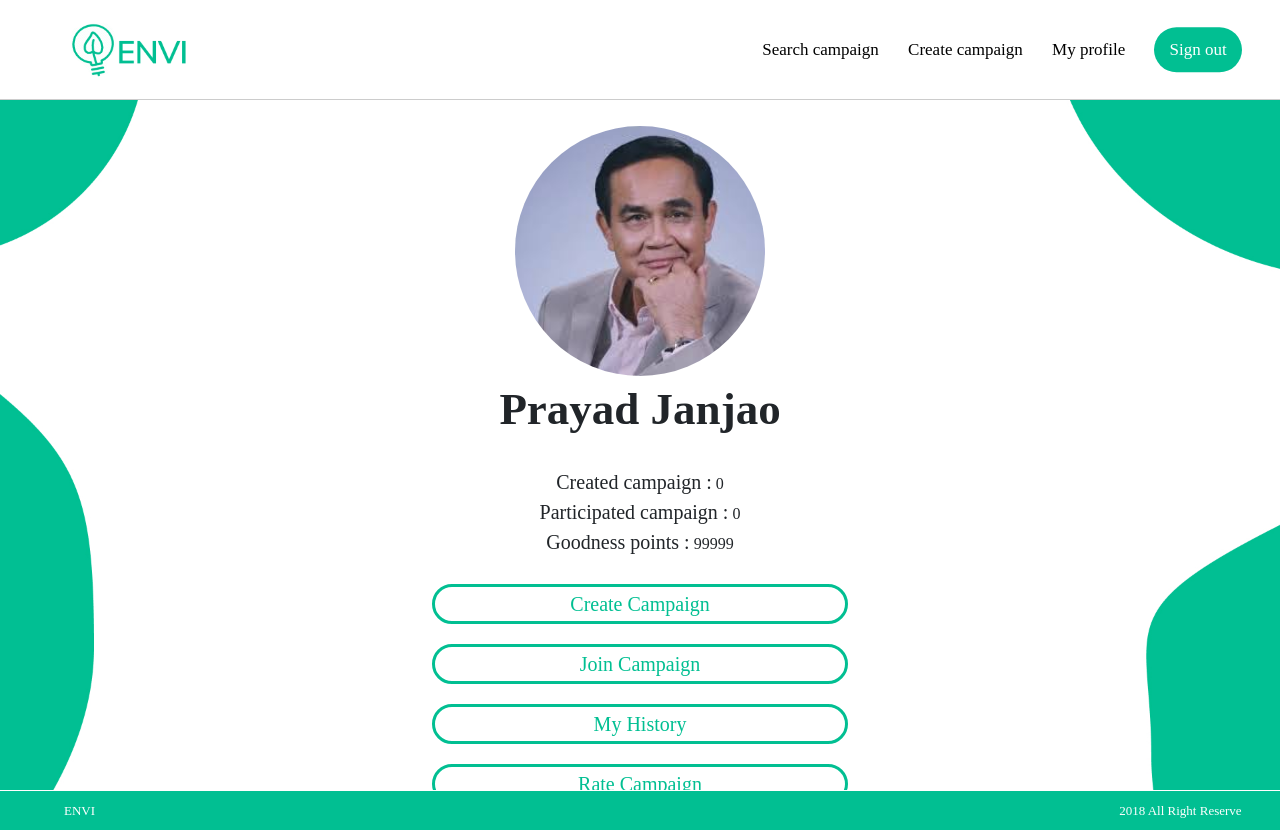
After one commit to mintimer/CPE327-ENVI, a PHP site: page /profile.html in a window 1280 px wide. The commit adds this page. Run offline with PHP 8.4, Linux system fonts and the light colour scheme.

Commit message:
profile page

```diff
--- /dev/null
+++ b/css/profile.css
@@ -0,0 +1,53 @@
+.contain {
+    margin: auto;
+    padding-top: 2%;
+    max-width: 65%;
+    align-items: center;
+    text-align: center;
+    vertical-align: center;
+    /* background: #000; */
+}
+
+#profilepic {
+    border-radius: 50%;
+    width: 250px;
+    float: center;
+    margin: auto;
+}
+
+.textdetailhead {
+    font-size: 45px;
+    font-weight: 800;
+}
+
+.textdetailsub {
+    font-size: 20px;
+}
+
+.extradetail {
+    padding-top: 2%;
+    padding-bottom: 2%;
+    align-items: center;
+    text-align: center;
+}
+
+.btn2 {
+    margin: 10px;
+    border: none;
+    width: 50%;
+    height: 5%;
+    background: white;
+    border: 1mm solid #01BF92;
+    border-radius: 30px;
+    color: #01BF92;
+    cursor: pointer;
+    outline: none;
+    overflow: hidden;
+    align-items: center;
+    font-size: 20px;
+}
+
+.btn2:hover {
+    text-decoration: none;
+    font-size: 25px;
+}
--- /dev/null
+++ b/css/style.css
@@ -0,0 +1,91 @@
+body {
+    position: relative;
+    width: 100%;
+    font-family: Muli;
+    font-style: normal;
+    font-weight: normal;
+    background-image: url('/pic/home01.jpg');
+    background-size: cover;
+    background-repeat: no-repeat;
+    background-attachment: scroll;
+}
+
+.box {
+    position: relative;
+    width: 100%;
+    height: 100px;
+    border-bottom: 0.1mm solid #cccccc;
+    font-size: 17px;
+    background: white;
+}
+
+.boxdown {
+    position: absolute;
+    color: white;
+    bottom: 0%;
+    width: 100%;
+    height: 40px;
+    font-size: 13px;
+    border-top: 0.5mm solid white;
+    background: #01BF92;
+}
+
+.nav-left {
+    position: absolute;
+    display: inline;
+    padding-right: 10%;
+    left: 5%;
+    margin: auto;
+    top: 50%;
+    -ms-transform: translateY(-50%);
+    transform: translateY(-50%);
+}
+
+#text {
+    display: inline;
+    padding-right: 25px;
+}
+
+.nav-right {
+    position: absolute;
+    display: inline;
+    right: 3%;
+    margin: 0;
+    top: 50%;
+    -ms-transform: translateY(-50%);
+    transform: translateY(-50%);
+    padding-left: 50px;
+}
+
+.btn1 {
+    display: inline;
+    background: #01BF92;
+    border-radius: 30px;
+    padding: 10px;
+    padding-right: 15px;
+    padding-left: 15px;
+    color: white;
+    cursor: pointer;
+    outline: none;
+    overflow: hidden;
+    align-items: center;
+    border: none;
+}
+
+.btn1:hover {
+    text-decoration: none;
+    background: #00daa2;
+}
+
+a:link {
+    color: black;
+}
+
+a:visited {
+    color: black;
+}
+
+a:hover {
+    color: #01BF92;
+    text-decoration-line: none;
+}
--- /dev/null
+++ b/profile.html
@@ -0,0 +1,63 @@
+<html lang="en">
+
+<head>
+    <meta charset="utf-8">
+    <meta name="viewport" content="width=device-width, initial-scale=1">
+    <link rel="stylesheet" href="https://maxcdn.bootstrapcdn.com/bootstrap/4.3.1/css/bootstrap.min.css">
+    <script src="https://ajax.googleapis.com/ajax/libs/jquery/3.4.1/jquery.min.js"></script>
+    <script src="https://cdnjs.cloudflare.com/ajax/libs/popper.js/1.14.7/umd/popper.min.js"></script>
+    <script src="https://maxcdn.bootstrapcdn.com/bootstrap/4.3.1/js/bootstrap.min.js"></script>
+    <link rel="stylesheet" href="/css/style.css">
+    <link rel="stylesheet" href="/css/profile.css">
+
+</head>
+
+<body>
+    <div class="box">
+        <div class="nav-left">
+            <a href="home.html"><img style="width: 135px" src="/pic/icon.png"></a>
+        </div>
+        <div class="nav-right">
+            <span id="text"><a href="#">Search campaign</a></span>
+            <span id="text"><a href="#">Create campaign</a></span>
+            <span id="text"><a href="#">My profile</a></span>
+            <a href="home.html"><button class="btn1">Sign out</button></a>
+        </div>
+    </div>
+    <div class="contain">
+        <div class="profiledetail">
+            <img id="profilepic" src="/pic/profilepic.jpg">
+            <br>
+            <span class="textdetailhead">Prayad Janjao</span>
+            <br><br>
+            <span class="textdetailsub">Created campaign :</span>
+            <span class="textdetaildata">0</span>
+            <br>
+            <span class="textdetailsub">Participated campaign :</span>
+            <span class="textdetaildata">0</span>
+            <br>
+            <span class="textdetailsub">Goodness points :</span>
+            <span class="textdetaildate">99999</span>
+        </div>
+
+        <div class="extradetail">
+            <a href="#"><button class="btn2">Create Campaign</button></a>
+            <a href="#"><button class="btn2">Join Campaign</button></a>
+            <a href="#"><button class="btn2">My History</button></a>
+            <a href="#"><button class="btn2">Rate Campaign</button></a>
+        </div>
+    </div>
+
+
+
+    <div class="boxdown ">
+        <div class="nav-left ">
+            <span class="text-head ">ENVI</span>
+        </div>
+        <div class="nav-right ">
+            <span>2018 All Right Reserve</span>
+        </div>
+    </div>
+</body>
+
+</html>
```
Also changed, not shown: css/home.css (+11 -103 lines), home.html (+5 -4 lines), pic/profilepic.jpg (added).
